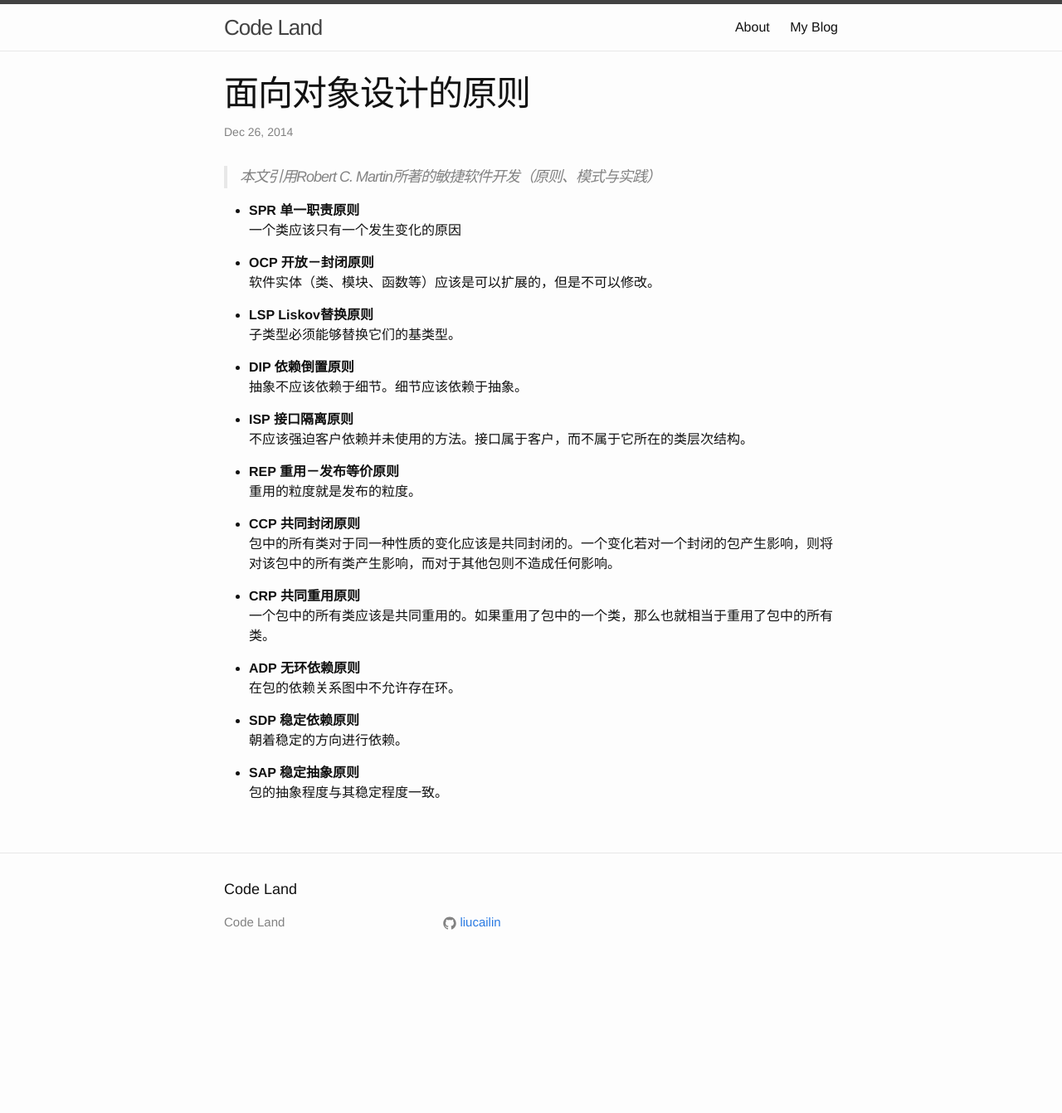
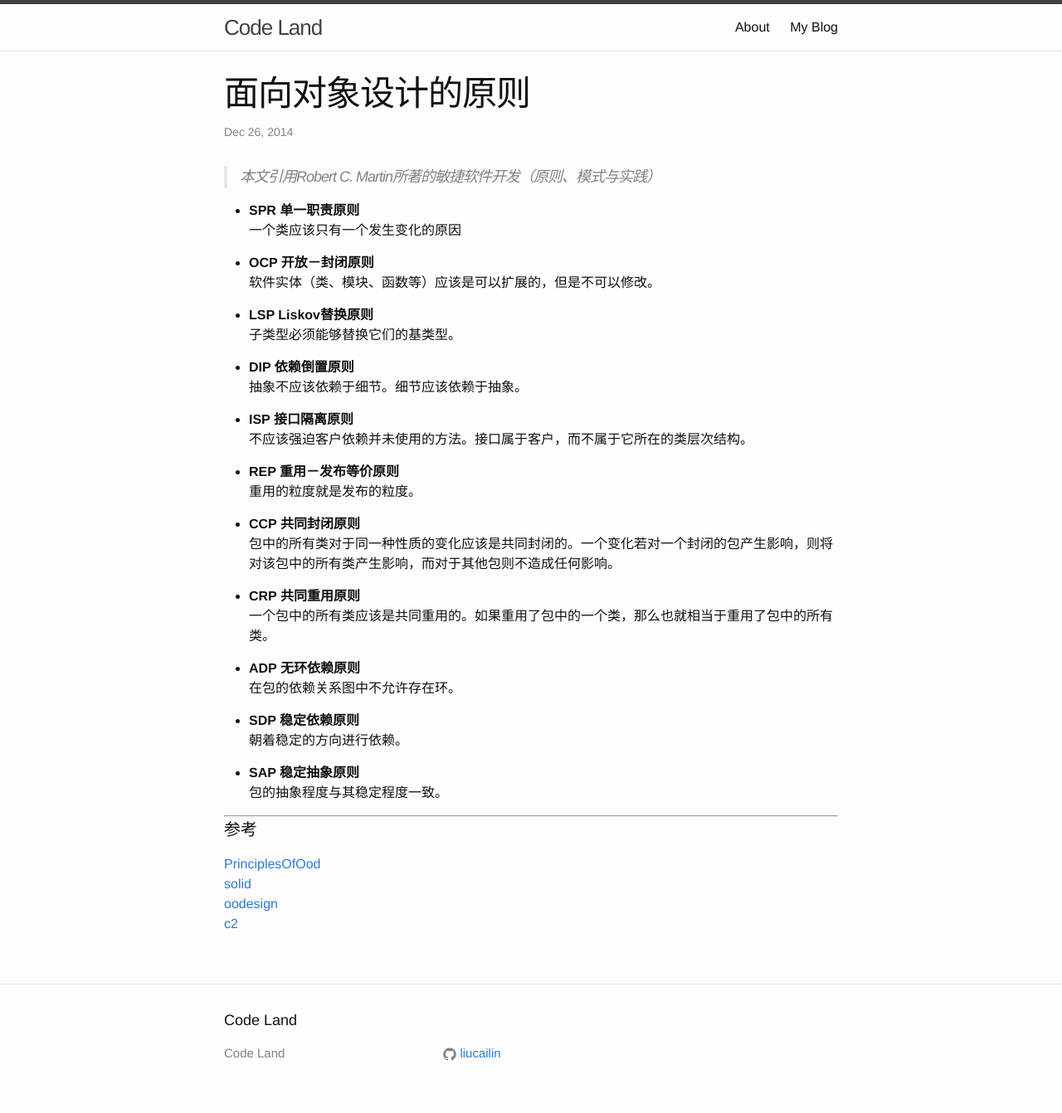
Before and after one commit to liucailin/liucailin.github.io, a Jekyll site: the page built from _posts/DesignPattern/2014-12-26-OO-Design-Principle.markdown, in a window 1280 px wide. Shown: the whole page at 83% size. Built offline with Jekyll 4.4.1, drawn with Linux system fonts in a browser that asks for light colours; before the commit the page ends 1184 px from its top, so only the background shows below that.

Commit message:
添加参考

```diff
--- a/_posts/DesignPattern/2014-12-26-OO-Design-Principle.markdown
+++ b/_posts/DesignPattern/2014-12-26-OO-Design-Principle.markdown
@@ -37,3 +37,12 @@ title: 面向对象设计的原则
 
 * **SAP  稳定抽象原则**
 	包的抽象程度与其稳定程度一致。
+
+- - -
+
+####参考
+
+[PrinciplesOfOod](http://butunclebob.com/ArticleS.UncleBob.PrinciplesOfOod)
+[solid](http://code.tutsplus.com/series/the-solid-principles--cms-634)
+[oodesign](http://www.oodesign.com/)
+[c2](http://c2.com/cgi/wiki?PrinciplesOfObjectOrientedDesign)
```
